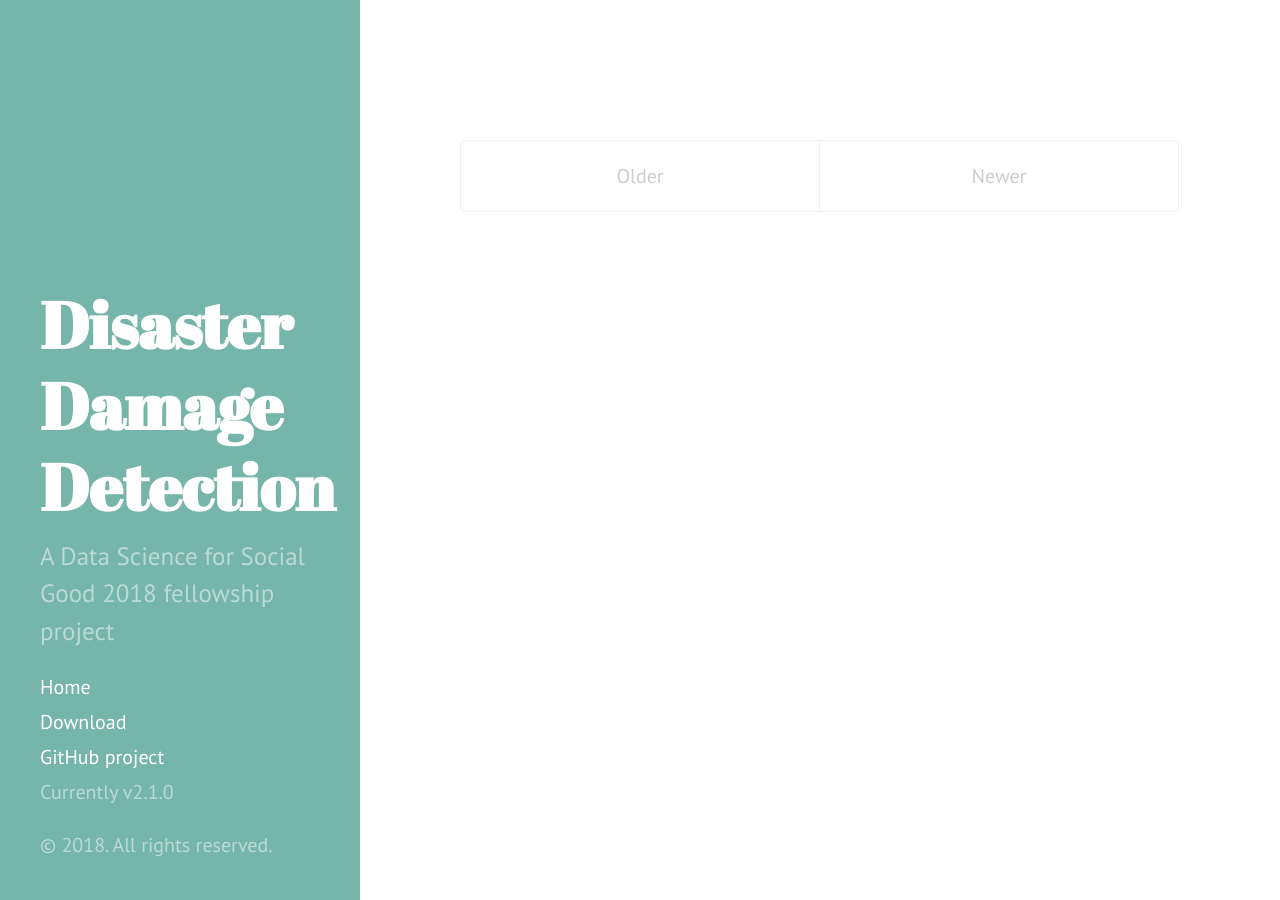
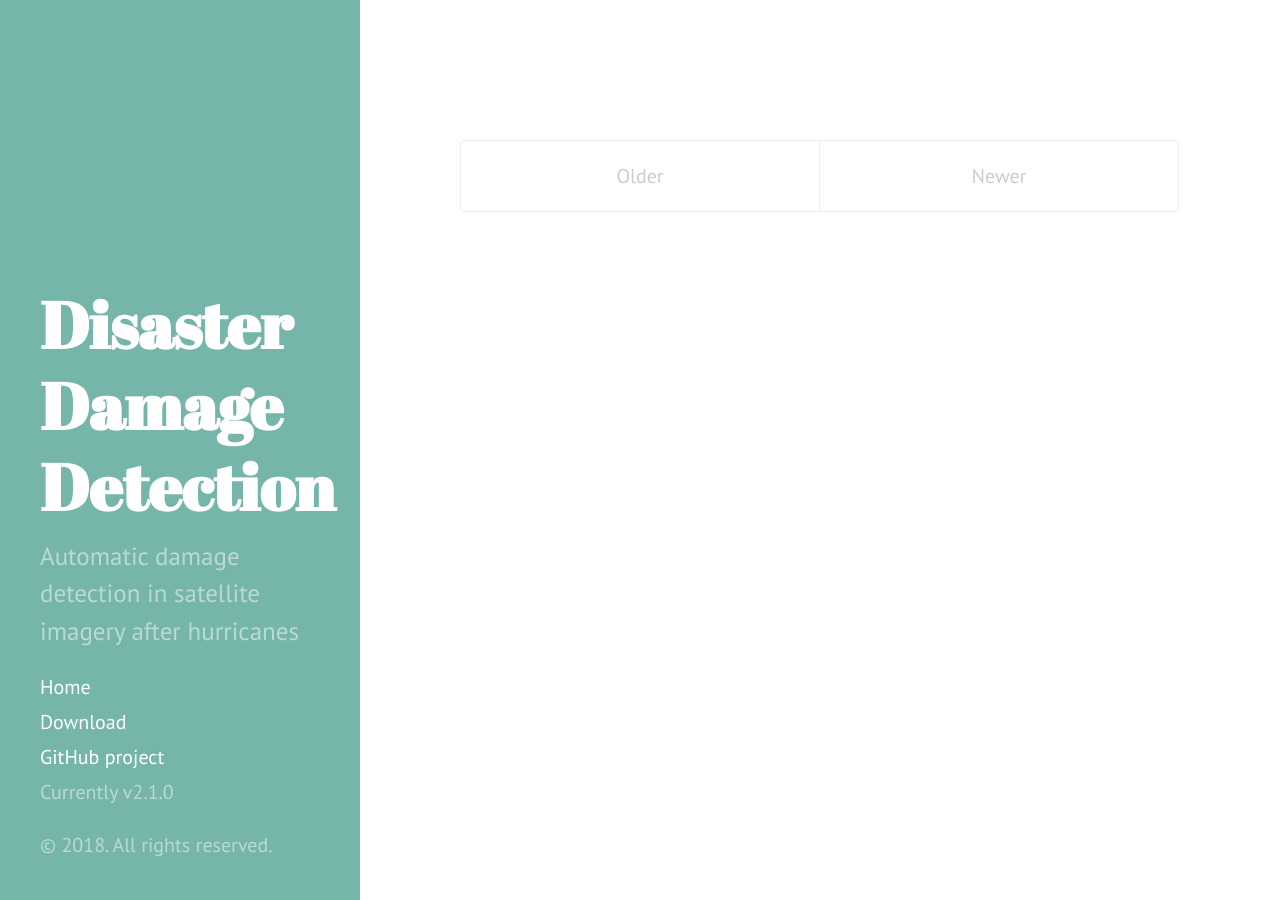
Before and after one commit to DDS-Lab/disaster-damage-detection, a Jekyll site: the page built from index.html, in a window 1280 px wide. Built offline with Jekyll 4.4.1, drawn with Linux system fonts in a browser that asks for light colours.

Commit message:
Update _config.yml

```diff
--- a/_config.yml
+++ b/_config.yml
@@ -4,7 +4,7 @@ permalink:        pretty
 # Setup
 title:            Disaster Damage Detection
 tagline:          ''
-description:      'A Data Science for Social Good 2018 fellowship project'
+description:      'Automatic damage detection in satellite imagery after hurricanes'
 url:              "https://dds-lab.github.io"
 baseurl:          "/disaster-damage-detection"
 
```
